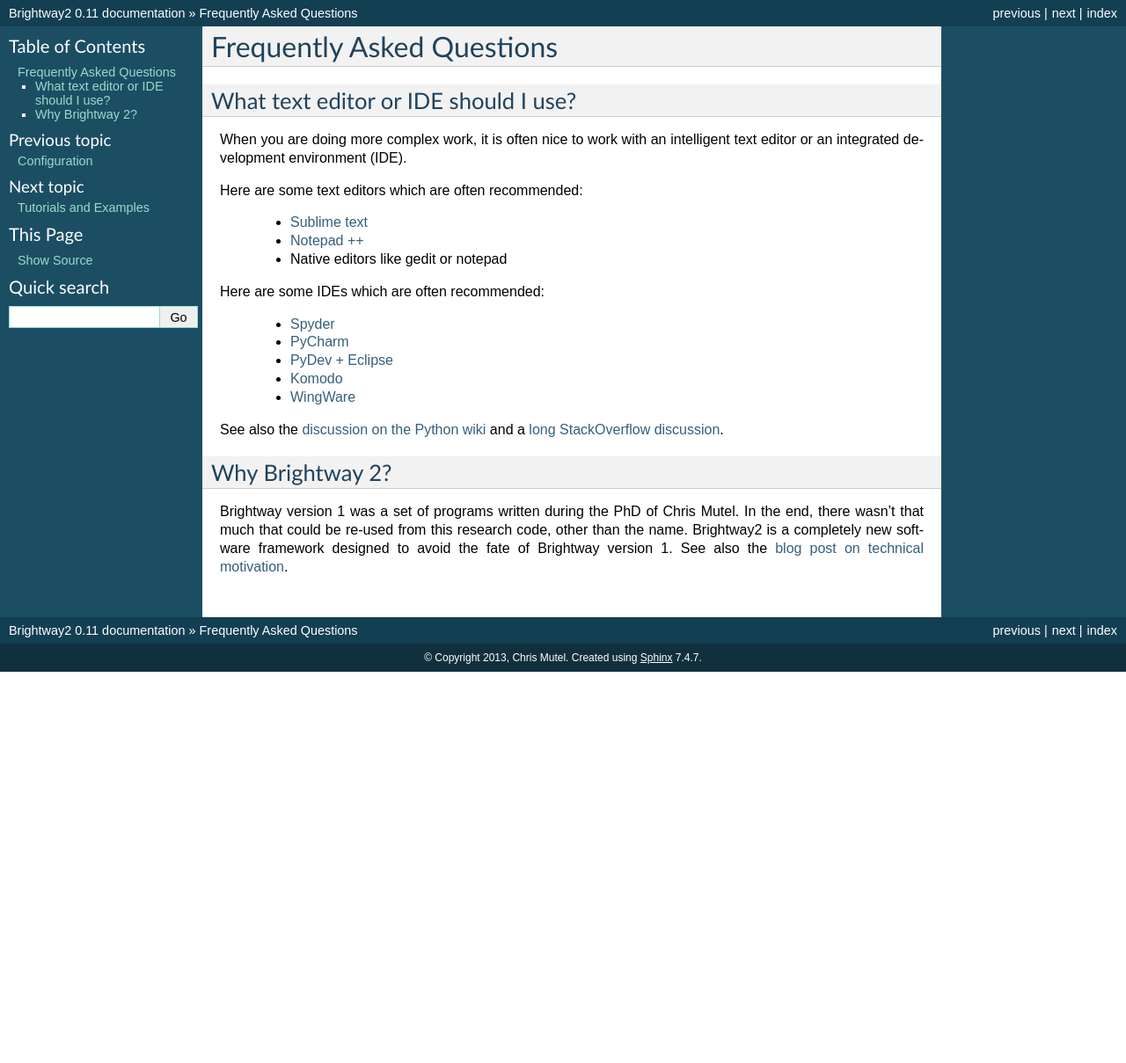
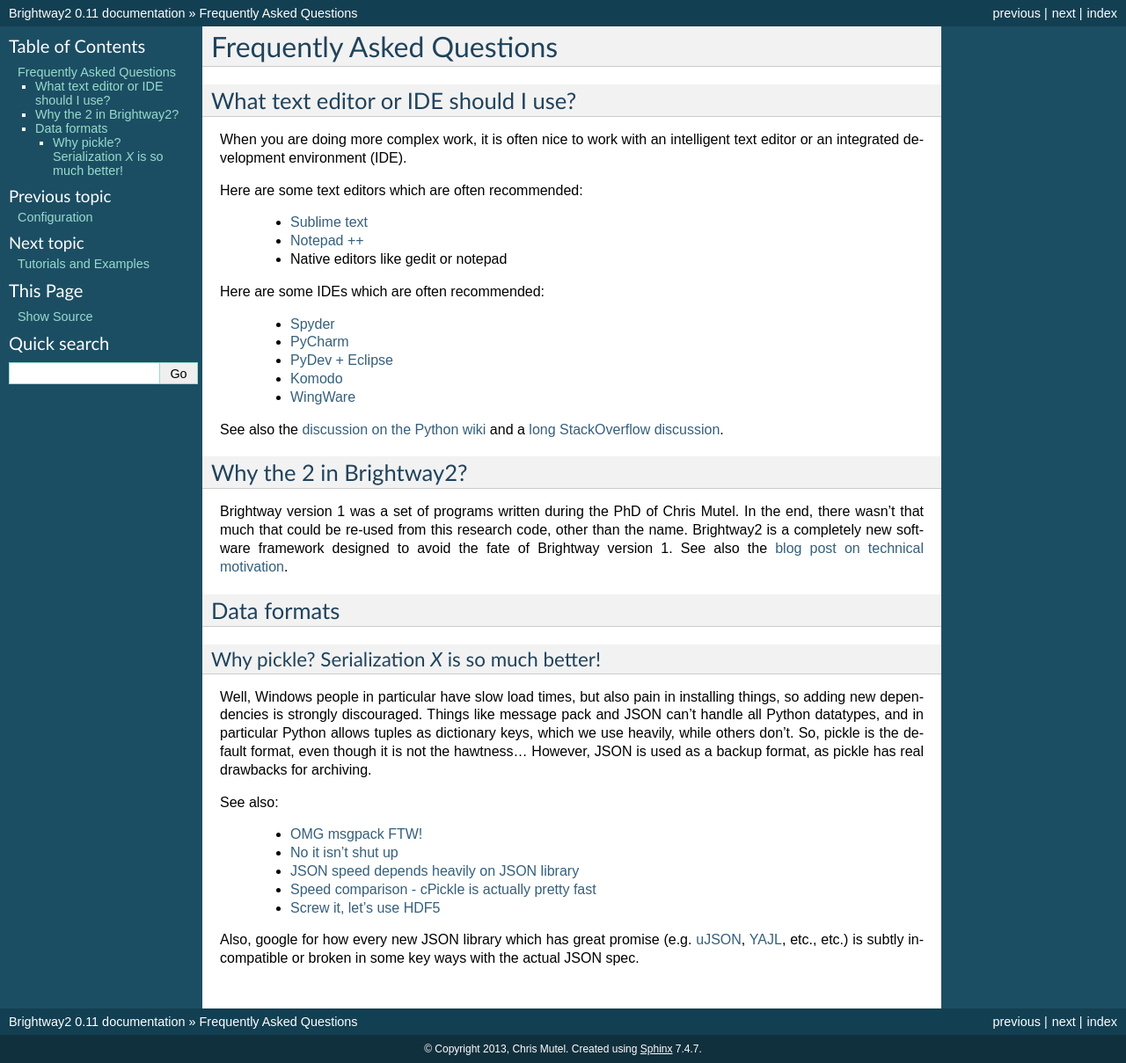
Before and after one commit to brightway-lca/brightway2, a Sphinx documentation site: the page built from docs/faq.rst, in a window 1280 px wide. Shown: the whole page at 88% size. Built offline with Sphinx 7.4.7, drawn with Linux system fonts in a browser that asks for light colours; before the commit the page ends 900 px from its top, so only the background shows below that.

Commit message:
Add section on JSON/pickle to FAQ

```diff
--- a/docs/faq.rst
+++ b/docs/faq.rst
@@ -1,8 +1,8 @@
 Frequently Asked Questions
-==========================
+**************************
 
 What text editor or IDE should I use?
--------------------------------------
+=====================================
 
 When you are doing more complex work, it is often nice to work with an intelligent text editor or an integrated development environment (IDE).
 
@@ -22,7 +22,25 @@
 
 See also the `discussion on the Python wiki <https://wiki.python.org/moin/IntegratedDevelopmentEnvironments>`_ and a `long StackOverflow discussion <http://stackoverflow.com/questions/81584/what-ide-to-use-for-python/>`_.
 
-Why Brightway 2?
-----------------
+Why the 2 in Brightway2?
+========================
 
 Brightway version 1 was a set of programs written during the PhD of Chris Mutel. In the end, there wasn't that much that could be re-used from this research code, other than the name. Brightway2 is a completely new software framework designed to avoid the fate of Brightway version 1. See also the `blog post on technical motivation <http://chris.mutel.org/brightway2-technical-motivation.html>`_.
+
+Data formats
+============
+
+Why pickle? Serialization *X* is so much better!
+------------------------------------------------
+
+Well, Windows people in particular have slow load times, but also pain in installing things, so adding new dependencies is strongly discouraged. Things like message pack and JSON can't handle all Python datatypes, and in particular Python allows tuples as dictionary keys, which we use heavily, while others don't. So, pickle is the default format, even though it is not the hawtness... However, JSON is used as a backup format, as pickle has real drawbacks for archiving.
+
+See also:
+
+    * `OMG msgpack FTW! <http://msgpack.org/>`_
+    * `No it isn't shut up <https://news.ycombinator.com/item?id=4090831>`_
+    * `JSON speed depends heavily on JSON library <http://liangnuren.wordpress.com/2012/08/13/python-json-performance/>`_
+    * `Speed comparison - cPickle is actually pretty fast <http://www.justinfx.com/2012/07/25/python-2-7-3-serializer-speed-comparisons/>`_
+    * `Screw it, let's use HDF5 <https://github.com/telegraphic/hickle>`_
+
+Also, google for how every new JSON library which has great promise (e.g. `uJSON <https://pypi.python.org/pypi/ujson>`_, `YAJL <http://lloyd.github.io/yajl/>`_, etc., etc.) is subtly incompatible or broken in some key ways with the actual JSON spec.
```
